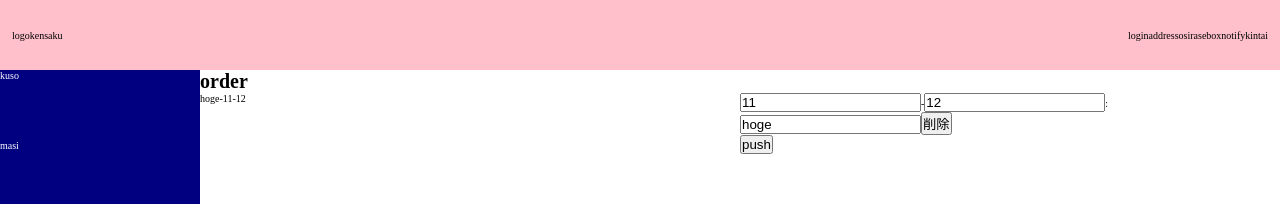
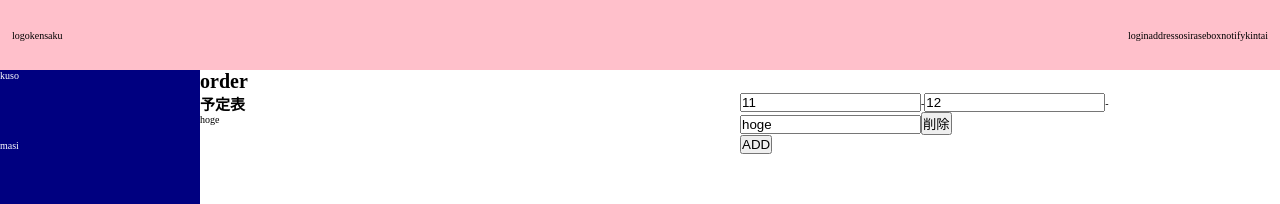
Before and after one commit to sadnessOjisan/Form-Museum, a React app: page /order in a window 1280 px wide. Shown: the top 204 px of the page. Built offline with nearby package versions, Linux system fonts and the light colour scheme.

Commit message:
update: memoize

```diff
--- /dev/null
+++ b/src/component/order/EditorRow.tsx
@@ -0,0 +1,52 @@
+import * as React from "react";
+import styled from "styled-components";
+import { IOrderItem } from "../../typedef/model/OrderItem";
+
+interface IProps {
+  handleChange: any;
+  handleRowRemove: any;
+  index: number;
+  name: string;
+  value: IOrderItem;
+}
+
+const InputRow = (props: IProps) => {
+  const { handleChange, index, name, value, handleRowRemove } = props;
+  const { startTime, endTime, item } = value;
+  return (
+    <Wrapper>
+      <input
+        name={`${name}.${index}.startTime`}
+        onChange={handleChange}
+        value={startTime}
+      />
+      <span>-</span>
+      <input
+        name={`${name}.${index}.endTime`}
+        onChange={handleChange}
+        value={endTime}
+      />
+      <span>-</span>
+      <input
+        name={`${name}.${index}.item`}
+        onChange={handleChange}
+        value={item}
+      />
+      <button onClick={() => handleRowRemove(index)} type="button">
+        削除
+      </button>
+    </Wrapper>
+  );
+};
+
+const Wrapper = styled.div``;
+
+const MemoizedInputRow = React.memo(InputRow, (p, n) => {
+  return (
+    p.value.startTime === n.value.startTime &&
+    p.value.endTime === n.value.endTime &&
+    p.value.item === n.value.item
+  );
+});
+
+export { MemoizedInputRow };
--- a/src/component/order/Form.tsx
+++ b/src/component/order/Form.tsx
@@ -9,6 +9,8 @@ import {
 } from "../../redux/module/order";
 import { IOrderItem } from "../../typedef/model/OrderItem";
 import { IStore } from "../../redux/module";
+import { Viewer } from "./Viewer";
+import { MemoizedInputRow } from "./EditorRow";
 
 interface StateProps {
   isSending: typeof orderState.isSending;
@@ -28,46 +30,28 @@ type IProps = StateProps & DispatchProps & FormikProps<FormValues>;
 
 const Form = (props: IProps) => {
   const { values, handleChange } = props;
+  const { schedule } = values;
   return (
     <FormWrapper>
-      <Viewer>
-        {values.schedule.map(d => (
-          <p>
-            {d.item}-{d.startTime}-{d.endTime}
-          </p>
-        ))}
-      </Viewer>
+      <ViewerWrapper>
+        <Viewer schedule={schedule} />
+      </ViewerWrapper>
       <Editor>
         <FieldArray
           name="schedule"
           render={arrayHelpers => (
             <div>
               {values.schedule.map((item, idx) => (
-                <div>
-                  <input
-                    name={`schedule.${idx}.startTime`}
-                    onChange={handleChange}
-                    value={item.startTime}
-                  />
-                  -
-                  <input
-                    name={`schedule.${idx}.endTime`}
-                    onChange={handleChange}
-                    value={item.endTime}
-                  />
-                  :
-                  <input
-                    name={`schedule.${idx}.item`}
-                    onChange={handleChange}
-                    value={item.item}
-                  />
-                  <button
-                    onClick={() => arrayHelpers.remove(idx)}
-                    type="button"
-                  >
-                    削除
-                  </button>
-                </div>
+                <MemoizedInputRow
+                  handleChange={handleChange}
+                  handleRowRemove={(rowIndex: number) =>
+                    arrayHelpers.remove(rowIndex)
+                  }
+                  index={idx}
+                  name="schedule"
+                  value={item}
+                  key={idx}
+                />
               ))}
               <button
                 type="button"
@@ -79,7 +63,7 @@ const Form = (props: IProps) => {
                   })
                 }
               >
-                push
+                ADD
               </button>
             </div>
           )}
@@ -94,7 +78,7 @@ const FormWrapper = styled.form`
   display: flex;
 `;
 
-const Viewer = styled.div`
+const ViewerWrapper = styled.div`
   width: 50%;
 `;
 
--- /dev/null
+++ b/src/component/order/ScheduleItem.tsx
@@ -0,0 +1,20 @@
+import * as React from "react";
+import styled from "styled-components";
+import { IOrderItem } from "../../typedef/model/OrderItem";
+
+interface IProps {
+  item: IOrderItem;
+}
+
+const ScheduleItem = (props: IProps) => {
+  return <Wrapper>{props.item.item}</Wrapper>;
+};
+
+const Wrapper = styled.div``;
+
+const MemoizedScheduleItem = React.memo(
+  ScheduleItem,
+  (p, n) => p.item.item === n.item.item
+);
+
+export { MemoizedScheduleItem };
--- /dev/null
+++ b/src/component/order/Viewer.tsx
@@ -0,0 +1,23 @@
+import * as React from "react";
+import styled from "styled-components";
+import { IOrderItem } from "../../typedef/model/OrderItem";
+import { MemoizedScheduleItem } from "./ScheduleItem";
+
+interface IProps {
+  schedule: IOrderItem[];
+}
+
+const Viewer = (props: IProps) => {
+  return (
+    <Wrapper>
+      <h2>予定表</h2>
+      {props.schedule.map((item, idx) => (
+        <MemoizedScheduleItem item={item} key={idx} />
+      ))}
+    </Wrapper>
+  );
+};
+
+const Wrapper = styled.div``;
+
+export { Viewer };
```
